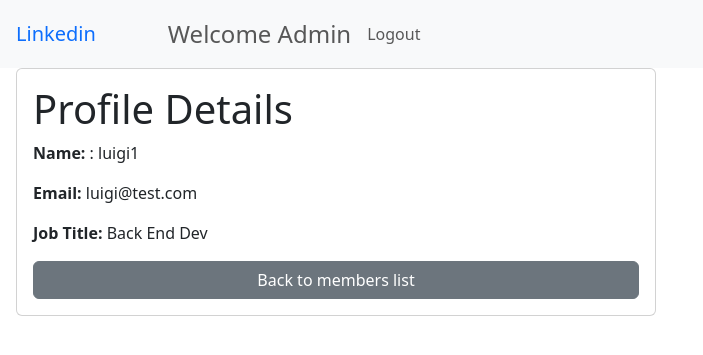
After one commit to lukasilverio94/django-matrix-challenge, a Django app: page /profile/2/ in a window 1280 px wide. The commit adds this page. Shown: the top 355 px of the page, without its empty margins (0-703 px from the left). Run offline with Django 5.2, Linux system fonts and the light colour scheme; a user stored in the database is signed in; data comes from the database, SQL or seed files in the repository; both versions use the stored data as it was after the commit.

Commit message:
login, registration and member profile

```diff
--- a/linkedin/core/templates/base.html
+++ b/linkedin/core/templates/base.html
@@ -1,4 +1,3 @@
-<!-- base.html -->
 <!DOCTYPE html>
 <html lang="en">
 <head>
@@ -6,19 +5,22 @@
     <meta name="viewport" content="width=device-width, initial-scale=1.0">
     <link href="https://cdn.jsdelivr.net/npm/bootstrap@5.3.2/dist/css/bootstrap.min.css" rel="stylesheet" integrity="sha384-T3c6CoIi6uLrA9TneNEoa7RxnatzjcDSCmG1MXxSR1GAsXEV/Dwwykc2MPK8M2HN" crossorigin="anonymous">
     <title>{% block title %}Your Website{% endblock %}</title>
-    <!-- Add your CSS or link to external stylesheets here -->
+
 </head>
 <body>
     <!-- Navbar -->
     <nav class="navbar navbar-expand-lg navbar-light bg-light">
-        <a class="navbar-brand text-primary ms-3" href="#">LinkediM</a>
+        <a class="navbar-brand text-primary ms-3" href="#">Linkedin</a>
         <button class="navbar-toggler" type="button" data-toggle="collapse" data-target="#navbarNav" aria-controls="navbarNav" aria-expanded="false" aria-label="Toggle navigation">
             <span class="navbar-toggler-icon"></span>
         </button>
         <div class="collapse navbar-collapse" id="navbarNav">
-            <ul class="navbar-nav">
+            <ul class="navbar-nav d-flex align-items-center ms-5">
 
                 {% if user.is_authenticated %}
+                    <li class="nav-item">
+                        <a class="nav-link fs-4" href="{% url 'logout' %}">Welcome {{ user.first_name }}</a>
+                    </li>
                     <li class="nav-item">
                         <a class="nav-link" href="{% url 'logout' %}">Logout</a>
                     </li>
--- /dev/null
+++ b/linkedin/core/templates/profile.html
@@ -0,0 +1,16 @@
+{% extends 'base.html' %}
+
+{% block title %}View Profile{% endblock %}
+
+{% block content %}
+    <div class="card w-50 ms-3 p-3">
+        <h1>Profile Details</h1>
+        <p><strong>Name: </strong>: {{ user_profile.user.username }}</p>
+        <p><strong>Email: </strong> {{ user_profile.user.email }}</p>
+        <p><strong>Job Title: </strong> {{ user_profile.job_title }}</p>
+
+        <a href="{% url "members_list" %}" class="btn btn-secondary">Back to members list</a>
+    </div>
+
+
+{% endblock %}
--- a/linkedin/core/templates/registration_login.html
+++ b/linkedin/core/templates/registration_login.html
@@ -1,4 +1,3 @@
-<!-- registration_login.html -->
 {% extends 'base.html' %}
 
 {% block title %}Register and Login{% endblock %}
--- a/linkedin/core/urls.py
+++ b/linkedin/core/urls.py
@@ -7,8 +7,7 @@ urlpatterns = [
     path('logout/', views.logout_user, name='logout'),
     path('register/', views.register_user, name='register'),
     path('members/', views.members_list, name='members_list'),
-    path('profile/', views.profile_user, name='profile'),
-    path('view_profile/<int:user_id>/', views.view_profile,
-         name='view_profile'),
+    path('profile/<int:user_id>/', views.profile,
+         name='profile'),
 
 ]
--- a/linkedin/core/views.py
+++ b/linkedin/core/views.py
@@ -78,9 +78,9 @@ def profile_user(request):
 
 
 @login_required
-def view_profile(request, user_id):
+def profile(request, user_id):
     user_profile = get_object_or_404(UserProfile, user__id=user_id)
-    return render(request, 'view_profile.html', {'user_profile': user_profile})
+    return render(request, 'profile.html', {'user_profile': user_profile})
 
 
 @login_required
--- a/linkedin/linkedin/settings.py
+++ b/linkedin/linkedin/settings.py
@@ -112,3 +112,6 @@ STATIC_URL = 'static/'
 # https://docs.djangoproject.com/en/5.0/ref/settings/#default-auto-field
 
 DEFAULT_AUTO_FIELD = 'django.db.models.BigAutoField'
+
+
+LOGIN_URL = '/'
```
Also changed, not shown: linkedin/core/templates/members_list.html (+4 -4 lines), linkedin/core/templates/view_profile.html (deleted, +0 -14 lines), linkedin/db.sqlite3.
